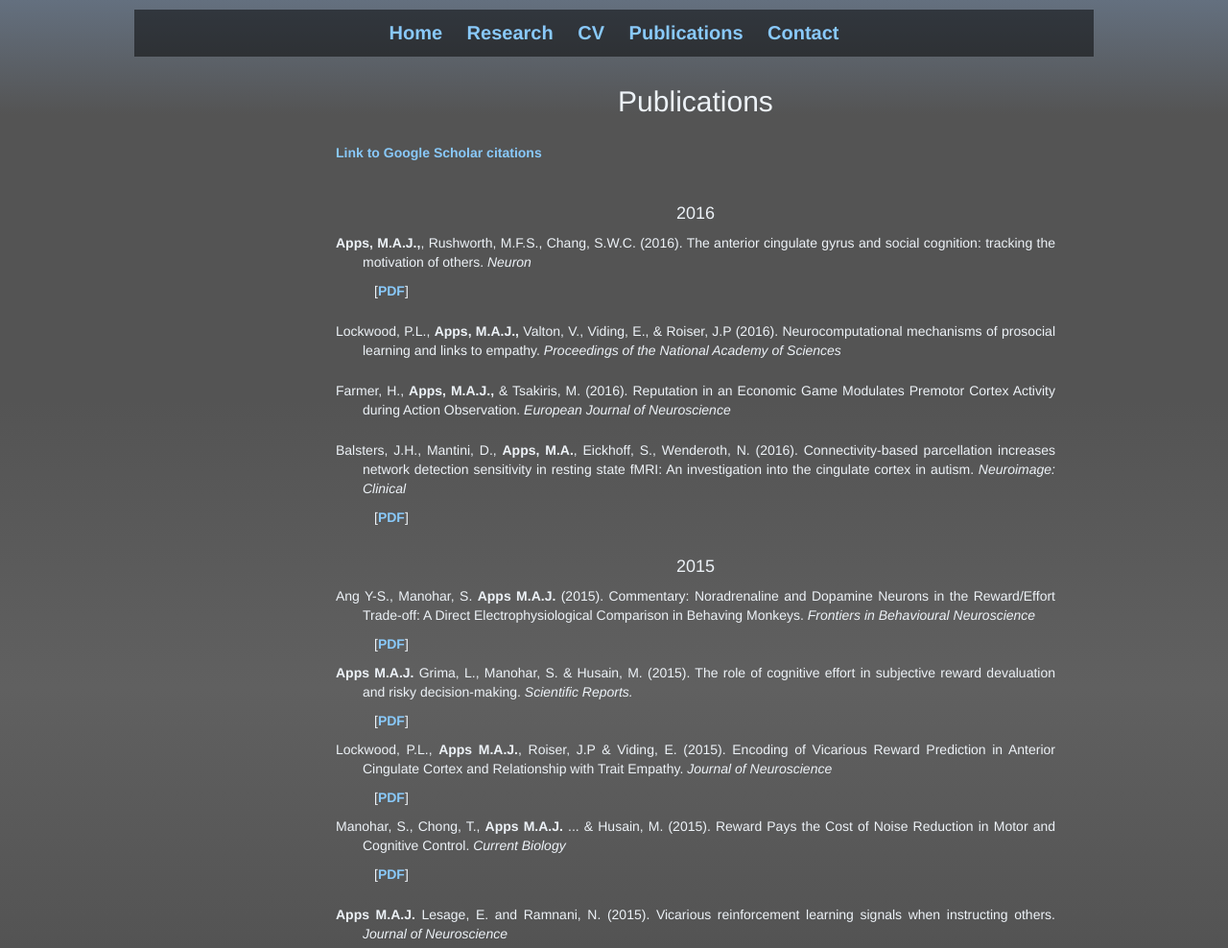
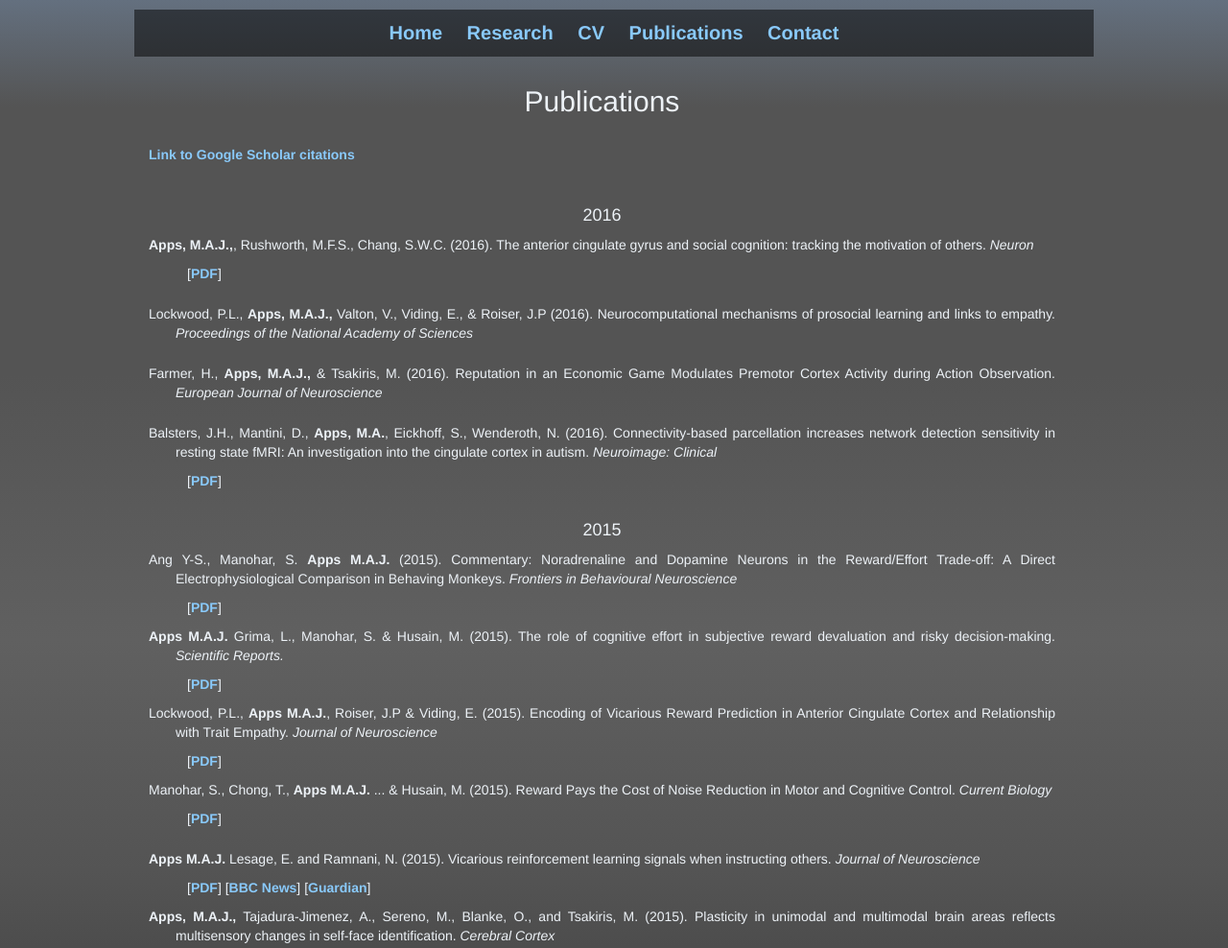
Before and after one commit to mattapps/matt_website, a plain HTML site: page Publications.html in a window 1280 px wide. Shown: the top 988 px of the page at 96% size. Drawn offline with Linux system fonts and the light colour scheme.

Commit message:
June updates

```diff
--- a/Publications.html
+++ b/Publications.html
@@ -29,12 +29,12 @@
 
 <div class="container">
   <div class="row">
-  <div class="col-sm-2"></div>
-    <div class="col-sm-8 pubs">
+  <div class="col-sm-0"></div>
+    <div class="col-sm-10 pubs">
 
           <h2 class="center-h2">Publications</h2>
 
-          <div style="padding: 5px"></div>
+          <div style="padding: 6px"></div>
 
           <h5> <a href="https://scholar.google.co.uk/citations?user=ZTqTFbwAAAAJ&hl=en" target="_BLANK"><span class="links">Link to Google Scholar citations</span></a></h5>
 
```
